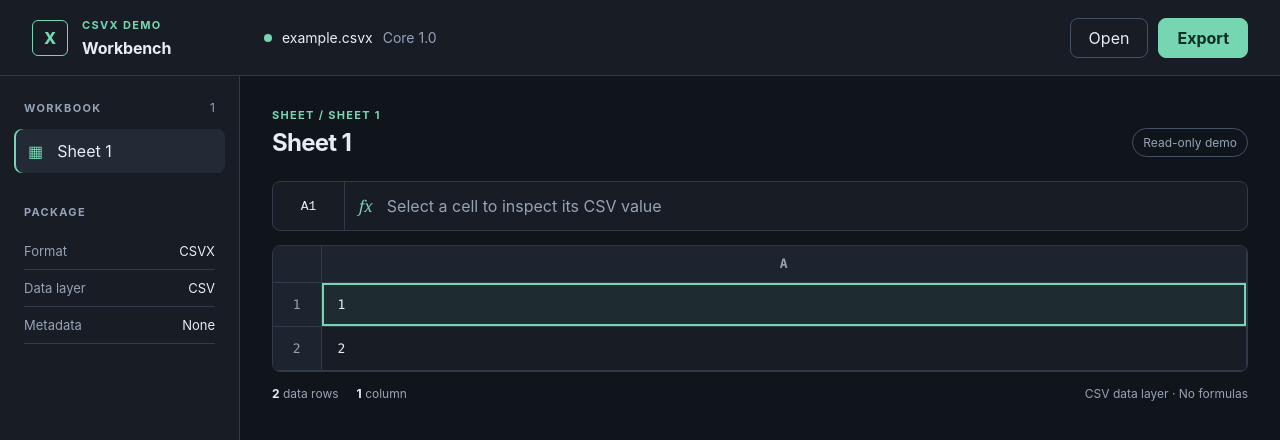
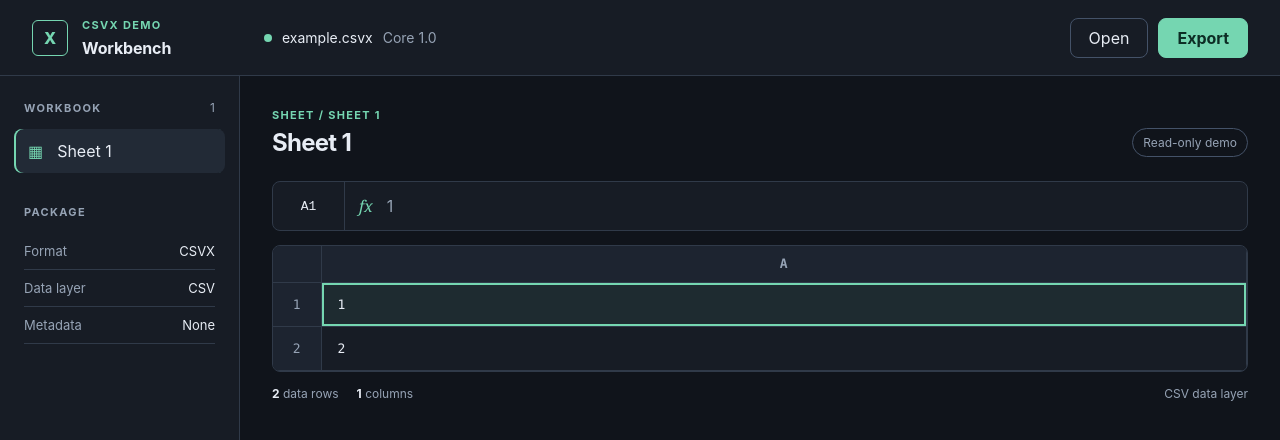
Before and after one commit to DevShedLabs/csvx-web, a React (Vite) app: page / in a window 1280 px wide. Shown: the top 440 px of the page. Built offline with nearby package versions, Linux system fonts and the light colour scheme.

Commit message:
Examples and interface updates

```diff
--- a/src/App.jsx
+++ b/src/App.jsx
@@ -1,141 +1,132 @@
-import { useMemo, useState } from 'react'
+import { useMemo, useRef, useState } from 'react'
 
 const demoWorkbook = {
   name: 'example.csvx',
   version: '1.0',
-  sheets: [
-    {
-      id: 'sheet-1',
-      name: 'Sheet 1',
-      columns: ['Value'],
-      rows: [['1'], ['2']],
-    },
-  ],
+  sheets: [{ id: 'sheet-1', name: 'Sheet 1', columns: ['Value'], rows: [['1'], ['2']], cells: {} }],
+  source: null,
+}
+
+function readUInt16(bytes, offset) { return bytes[offset] | (bytes[offset + 1] << 8) }
+function readUInt32(bytes, offset) { return bytes[offset] | (bytes[offset + 1] << 8) | (bytes[offset + 2] << 16) | (bytes[offset + 3] << 24) }
+function decode(bytes) { return new TextDecoder().decode(bytes) }
+
+async function readZipEntries(buffer) {
+  const bytes = new Uint8Array(buffer)
+  let end = -1
+  for (let index = bytes.length - 22; index >= 0; index -= 1) {
+    if (readUInt32(bytes, index) === 0x06054b50) { end = index; break }
+  }
+  if (end < 0) throw new Error('Not a CSVX ZIP package')
+  const directoryOffset = readUInt32(bytes, end + 16)
+  const count = readUInt16(bytes, end + 10)
+  const entries = new Map()
+  let offset = directoryOffset
+  for (let index = 0; index < count; index += 1) {
+    if (readUInt32(bytes, offset) !== 0x02014b50) throw new Error('Invalid CSVX ZIP directory')
+    const method = readUInt16(bytes, offset + 10)
+    const compressedSize = readUInt32(bytes, offset + 20)
+    const nameLength = readUInt16(bytes, offset + 28)
+    const extraLength = readUInt16(bytes, offset + 30)
+    const commentLength = readUInt16(bytes, offset + 32)
+    const name = decode(bytes.subarray(offset + 46, offset + 46 + nameLength))
+    const localOffset = readUInt32(bytes, offset + 42)
+    if (readUInt32(bytes, localOffset) !== 0x04034b50) throw new Error(`Invalid ZIP entry: ${name}`)
+    const localNameLength = readUInt16(bytes, localOffset + 26)
+    const localExtraLength = readUInt16(bytes, localOffset + 28)
+    const start = localOffset + 30 + localNameLength + localExtraLength
+    const compressed = bytes.slice(start, start + compressedSize)
+    let content = compressed
+    if (method === 8) content = new Uint8Array(await new Response(new Blob([compressed]).stream().pipeThrough(new DecompressionStream('deflate-raw'))).arrayBuffer())
+    if (method !== 0 && method !== 8) throw new Error(`Unsupported ZIP compression for ${name}`)
+    entries.set(name, content)
+    offset += 46 + nameLength + extraLength + commentLength
+  }
+  return entries
+}
+
+function parseCSV(text) {
+  const rows = []; let row = []; let value = ''; let quoted = false
+  for (let index = 0; index < text.length; index += 1) {
+    const character = text[index]
+    if (character === '"') { if (quoted && text[index + 1] === '"') { value += '"'; index += 1 } else { quoted = !quoted } }
+    else if (character === ',' && !quoted) { row.push(value); value = '' }
+    else if ((character === '\n' || character === '\r') && !quoted) { if (character === '\r' && text[index + 1] === '\n') index += 1; row.push(value); value = ''; if (row.some(Boolean)) rows.push(row); row = [] }
+    else value += character
+  }
+  if (value || row.length) { row.push(value); rows.push(row) }
+  if (!rows.length) throw new Error('CSV sheet has no header row')
+  return { columns: rows[0], rows: rows.slice(1) }
+}
+
+async function parseCSVX(file) {
+  const entries = await readZipEntries(await file.arrayBuffer())
+  const readJSON = (name) => { const body = entries.get(name); if (!body) throw new Error(`Missing ${name}`); return JSON.parse(decode(body)) }
+  const manifest = readJSON('manifest.json')
+  const workbook = readJSON(manifest.workbook)
+  const sheets = workbook.sheets.map((entry) => {
+    const csv = parseCSV(decode(entries.get(entry.path)))
+    const metadata = entry.metadata ? readJSON(entry.metadata) : { cells: {} }
+    return { id: entry.id, name: entry.name, ...csv, cells: metadata.cells || {}, metadata }
+  })
+  const source = workbook.source || null
+  return { name: file.name, version: workbook.version, sheets, source, manifest }
+}
+
+function columnLabel(index) {
+  let label = ''; let value = index + 1
+  while (value > 0) { const remainder = (value - 1) % 26; label = String.fromCharCode(65 + remainder) + label; value = Math.floor((value - 1) / 26) }
+  return label
 }
 
 function App() {
+  const [workbook, setWorkbook] = useState(demoWorkbook)
   const [activeSheet, setActiveSheet] = useState(demoWorkbook.sheets[0].id)
   const [selectedCell, setSelectedCell] = useState('A1')
+  const [error, setError] = useState('')
+  const inputRef = useRef(null)
+  const sheet = useMemo(() => workbook.sheets.find((item) => item.id === activeSheet) || workbook.sheets[0], [activeSheet, workbook])
+  const selectedMetadata = sheet?.cells?.[selectedCell]
+  const selectedColumn = selectedCell.match(/[A-Z]+/)?.[0] || 'A'
+  const selectedRow = Number(selectedCell.match(/\d+/)?.[0] || 1)
+  const selectedColumnIndex = selectedColumn.split('').reduce((total, character) => total * 26 + character.charCodeAt(0) - 64, 0) - 1
+  const selectedValue = sheet?.rows?.[selectedRow - 1]?.[selectedColumnIndex] || ''
+  const selectedDisplayValue = selectedMetadata?.formula || selectedValue || 'Blank cell'
 
-  const sheet = useMemo(
-    () => demoWorkbook.sheets.find((item) => item.id === activeSheet),
-    [activeSheet],
-  )
+  async function handleOpen(event) {
+    const file = event.target.files?.[0]
+    if (!file) return
+    try {
+      const loaded = await parseCSVX(file)
+      setWorkbook(loaded); setActiveSheet(loaded.sheets[0]?.id); setSelectedCell('A1'); setError('')
+    } catch (loadError) { setError(loadError.message); setWorkbook(demoWorkbook) }
+    event.target.value = ''
+  }
 
   return (
     <div className="app-shell">
       <header className="topbar">
-        <div className="brand-lockup">
-          <span className="brand-mark" aria-hidden="true">X</span>
-          <div>
-            <p className="eyebrow">CSVX demo</p>
-            <h1>Workbench</h1>
-          </div>
-        </div>
-        <div className="file-status" role="status">
-          <span className="status-dot" aria-hidden="true" />
-          <span>{demoWorkbook.name}</span>
-          <span className="muted">Core {demoWorkbook.version}</span>
-        </div>
+        <div className="brand-lockup"><span className="brand-mark" aria-hidden="true">X</span><div><p className="eyebrow">CSVX demo</p><h1>Workbench</h1></div></div>
+        <div className="file-status" role="status"><span className="status-dot" aria-hidden="true" /><span>{workbook.name}</span><span className="muted">Core {workbook.version}</span></div>
         <nav className="top-actions" aria-label="File actions">
-          <button type="button" className="button button-quiet">Open</button>
-          <button type="button" className="button button-primary">Export</button>
+          <input ref={inputRef} type="file" accept=".csvx,application/zip" onChange={handleOpen} className="sr-only" aria-label="Open CSVX package" />
+          <button type="button" className="button button-quiet" onClick={() => inputRef.current?.click()}>Open</button>
+          <button type="button" className="button button-primary" disabled aria-disabled="true" title="Export is not available in the browser yet">Export</button>
         </nav>
       </header>
 
       <div className="workspace">
         <aside className="sidebar" aria-label="Workbook navigation">
-          <section className="sidebar-section">
-            <div className="section-heading">
-              <h2>Workbook</h2>
-              <span className="count">{demoWorkbook.sheets.length}</span>
-            </div>
-            <ul className="sheet-list">
-              {demoWorkbook.sheets.map((item) => (
-                <li key={item.id}>
-                  <button
-                    type="button"
-                    className={`sheet-item ${item.id === activeSheet ? 'is-active' : ''}`}
-                    aria-current={item.id === activeSheet ? 'page' : undefined}
-                    onClick={() => setActiveSheet(item.id)}
-                  >
-                    <span className="sheet-icon" aria-hidden="true">▦</span>
-                    {item.name}
-                  </button>
-                </li>
-              ))}
-            </ul>
-          </section>
-          <section className="sidebar-section package-section">
-            <div className="section-heading"><h2>Package</h2></div>
-            <dl className="package-list">
-              <div><dt>Format</dt><dd>CSVX</dd></div>
-              <div><dt>Data layer</dt><dd>CSV</dd></div>
-              <div><dt>Metadata</dt><dd>None</dd></div>
-            </dl>
-          </section>
+          <section className="sidebar-section"><div className="section-heading"><h2>Workbook</h2><span className="count">{workbook.sheets.length}</span></div><ul className="sheet-list">{workbook.sheets.map((item) => <li key={item.id}><button type="button" className={`sheet-item ${item.id === activeSheet ? 'is-active' : ''}`} aria-current={item.id === activeSheet ? 'page' : undefined} onClick={() => { setActiveSheet(item.id); setSelectedCell('A1') }}><span className="sheet-icon" aria-hidden="true">▦</span>{item.name}</button></li>)}</ul></section>
+          <section className="sidebar-section package-section"><div className="section-heading"><h2>Package</h2></div><dl className="package-list"><div><dt>Format</dt><dd>CSVX</dd></div><div><dt>Data layer</dt><dd>CSV</dd></div><div><dt>Metadata</dt><dd>{selectedMetadata ? 'Cell metadata' : workbook.source ? 'XLSX source embedded' : 'None'}</dd></div></dl></section>
         </aside>
 
         <main id="main-content" className="main-content" tabIndex="-1">
-          <div className="content-header">
-            <div>
-              <p className="eyebrow">Sheet / {sheet.name}</p>
-              <h2>{sheet.name}</h2>
-            </div>
-            <span className="read-only-badge">Read-only demo</span>
-          </div>
-
-          <section className="formula-panel" aria-label="Cell inspector">
-            <div className="name-box" aria-label="Selected cell">{selectedCell}</div>
-            <div className="formula-symbol" aria-hidden="true">fx</div>
-            <div className="formula-value">Select a cell to inspect its CSV value</div>
-          </section>
-
-          <section className="grid-card" aria-labelledby="grid-title">
-            <h3 id="grid-title" className="sr-only">{sheet.name} spreadsheet data</h3>
-            <div className="table-scroll">
-              <table className="spreadsheet">
-                <caption className="sr-only">CSV-backed data in {sheet.name}</caption>
-                <thead>
-                  <tr>
-                    <th scope="col" className="corner-cell" aria-label="Spreadsheet corner" />
-                    {sheet.columns.map((column, index) => (
-                      <th scope="col" key={column}>{String.fromCharCode(65 + index)}<span className="sr-only">: {column}</span></th>
-                    ))}
-                  </tr>
-                </thead>
-                <tbody>
-                  {sheet.rows.map((row, rowIndex) => (
-                    <tr key={`${sheet.id}-${rowIndex}`}>
-                      <th scope="row">{rowIndex + 1}</th>
-                      {row.map((value, columnIndex) => {
-                        const coordinate = `${String.fromCharCode(65 + columnIndex)}${rowIndex + 1}`
-                        return (
-                          <td key={coordinate}>
-                            <button
-                              type="button"
-                              className={`cell-button ${selectedCell === coordinate ? 'is-selected' : ''}`}
-                              onClick={() => setSelectedCell(coordinate)}
-                              aria-label={`${coordinate}, value ${value}`}
-                            >
-                              {value}
-                            </button>
-                          </td>
-                        )
-                      })}
-                    </tr>
-                  ))}
-                </tbody>
-              </table>
-            </div>
-          </section>
-
-          <div className="status-bar" role="status">
-            <span><strong>{sheet.rows.length}</strong> data rows</span>
-            <span><strong>{sheet.columns.length}</strong> column</span>
-            <span className="status-spacer" />
-            <span>CSV data layer · No formulas</span>
-          </div>
+          {error && <p className="error-message" role="alert">Unable to open package: {error}</p>}
+          <div className="content-header"><div><p className="eyebrow">Sheet / {sheet.name}</p><h2>{sheet.name}</h2></div><span className="read-only-badge">Read-only demo</span></div>
+          <section className="formula-panel" aria-label="Cell inspector"><div className="name-box" aria-label="Selected cell">{selectedCell}</div><div className="formula-symbol" aria-hidden="true">fx</div><div className="formula-value">{selectedDisplayValue}</div></section>
+          <section className="grid-card" aria-labelledby="grid-title"><h3 id="grid-title" className="sr-only">{sheet.name} spreadsheet data</h3><div className="table-scroll"><table className="spreadsheet"><caption className="sr-only">CSV-backed data in {sheet.name}</caption><thead><tr><th scope="col" className="corner-cell" aria-label="Spreadsheet corner" />{sheet.columns.map((column, index) => <th scope="col" key={`${column}-${index}`}>{columnLabel(index)}<span className="sr-only">: {column}</span></th>)}</tr></thead><tbody>{sheet.rows.map((row, rowIndex) => <tr key={`${sheet.id}-${rowIndex}`}><th scope="row">{rowIndex + 1}</th>{sheet.columns.map((_, columnIndex) => { const coordinate = `${columnLabel(columnIndex)}${rowIndex + 1}`; const value = row[columnIndex] || ''; const metadata = sheet.cells?.[coordinate]; return <td key={coordinate}><button type="button" className={`cell-button ${selectedCell === coordinate ? 'is-selected' : ''}`} onClick={() => setSelectedCell(coordinate)} aria-label={`${coordinate}, value ${value || 'blank'}`}>{value}{metadata?.formula ? ' ƒ' : ''}</button></td> })}</tr>)}</tbody></table></div></section>
+          <div className="status-bar" role="status"><span><strong>{sheet.rows.length}</strong> data rows</span><span><strong>{sheet.columns.length}</strong> columns</span><span className="status-spacer" /><span>{Object.keys(sheet.cells || {}).length ? 'Formulas and metadata loaded' : 'CSV data layer'}</span></div>
         </main>
       </div>
     </div>
```
Also changed, not shown: 2 other files (tests, documents, lock files or other folders).
